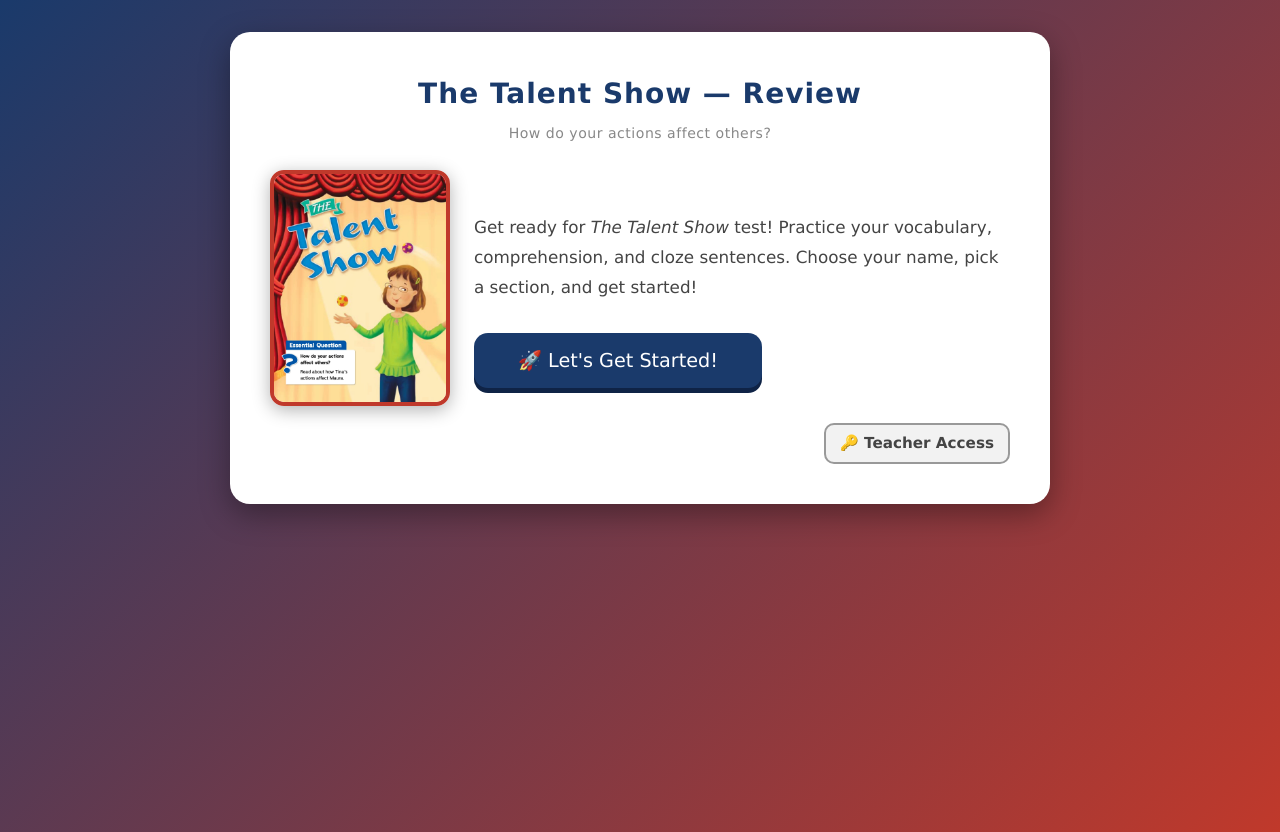
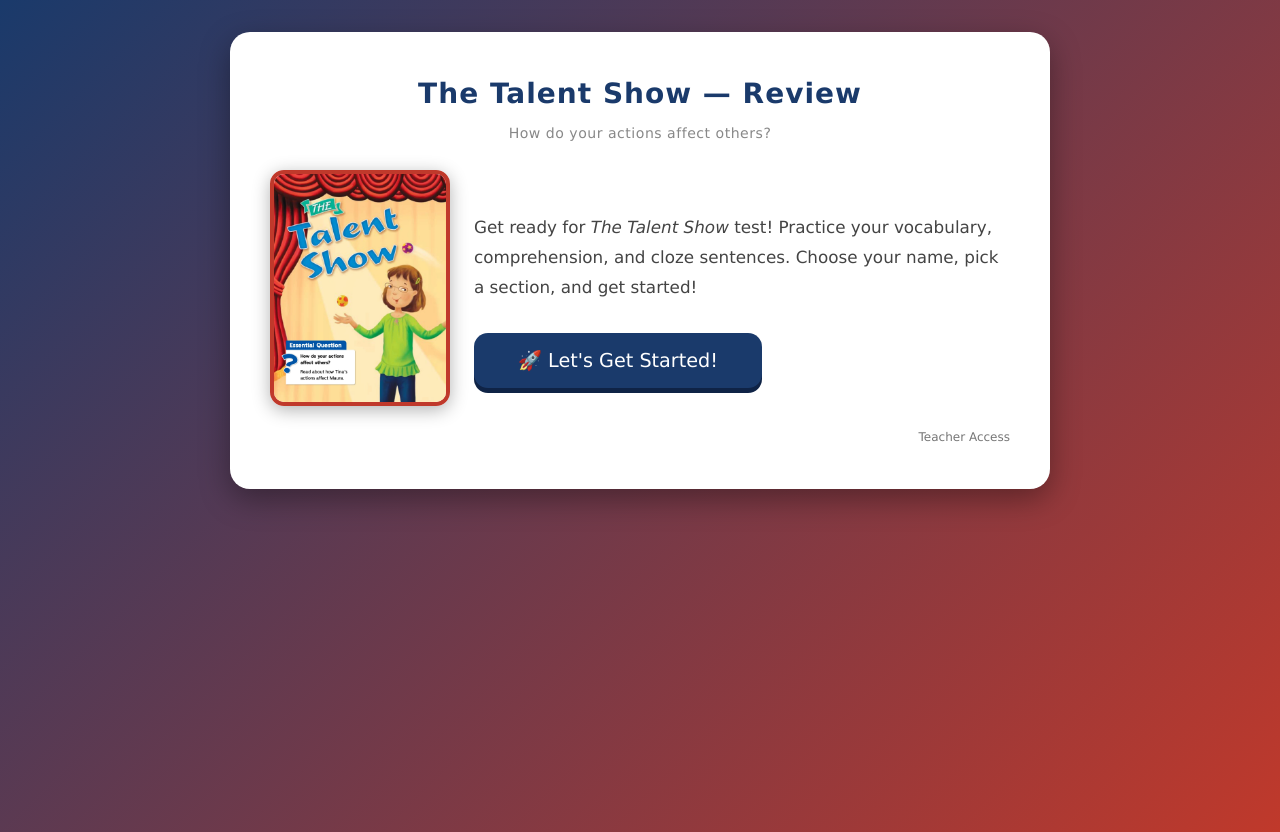
Before and after one commit to molivera1977/talent-show-review, a plain HTML site: page index.html in a window 1280 px wide. Drawn offline with Linux system fonts and the light colour scheme.

Commit message:
fix: Teacher Access back to small plain words
Marcos 10/23: "make the teacher access button smaller like the old way" ->
picked "small but readable": 12 px #767676 words, no box, no key (the 10/19
key button was too loud; the first link, 11.5 px #bbb, was too faint to see).
Same spot, same PIN; a share link still hides it.

Co-Authored-By: Claude Opus 5.5 <noreply@anthropic.com>

```diff
--- a/index.html
+++ b/index.html
@@ -30,7 +30,7 @@
         </div>
       </div>
       <div style="text-align:right;margin-top:10px;">
-        <span onclick="app.promptTeacherReview()" style="display:inline-block;font-size:0.95rem;font-weight:700;color:#444;background:#f2f2f2;border:2px solid #999;border-radius:10px;padding:6px 14px;cursor:pointer;user-select:none;">🔑 Teacher Access</span>
+        <span onclick="app.promptTeacherReview()" style="font-size:0.75rem;color:#767676;cursor:pointer;user-select:none;">Teacher Access</span>
       </div>
     </div>
 
```
